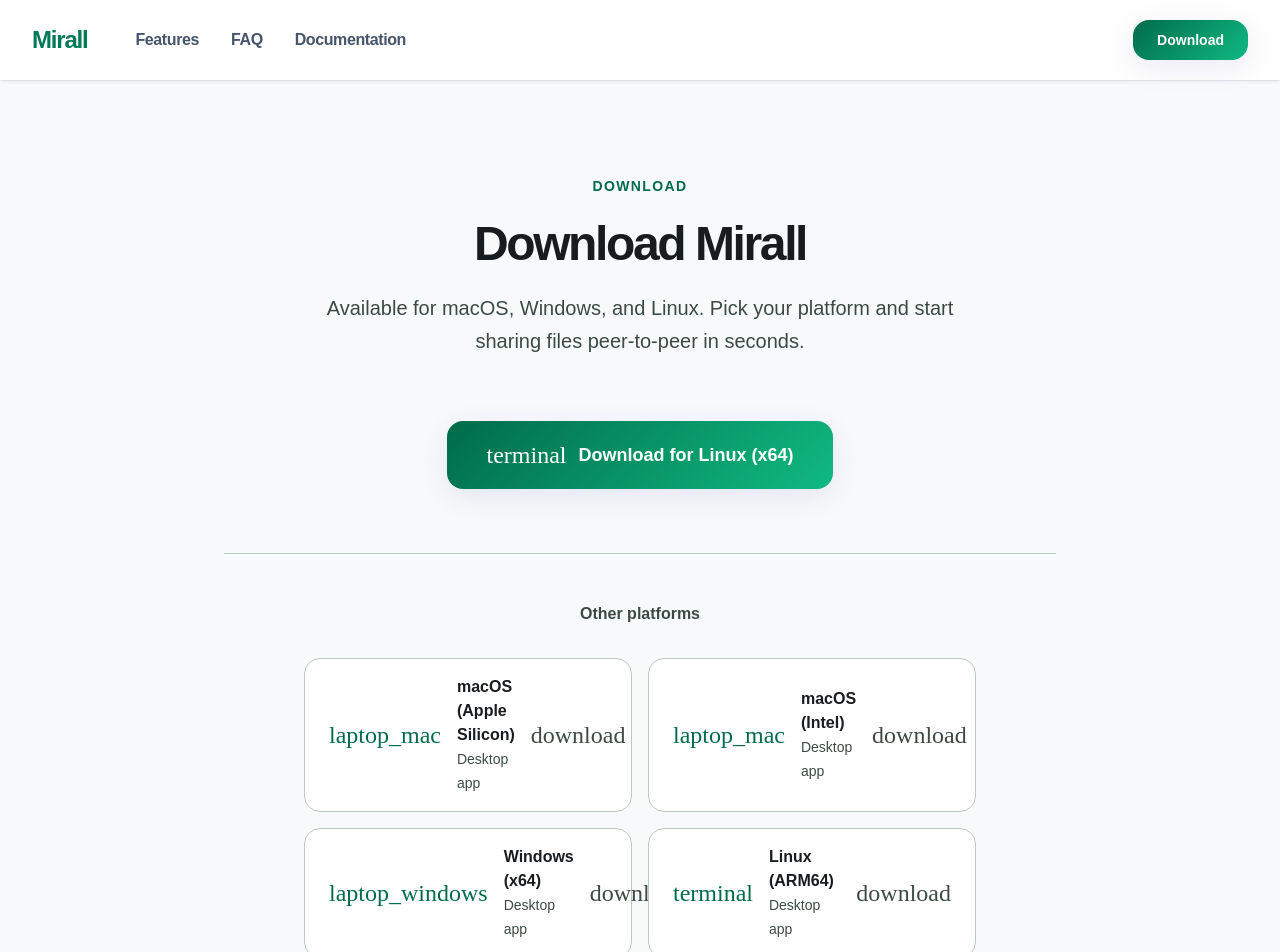
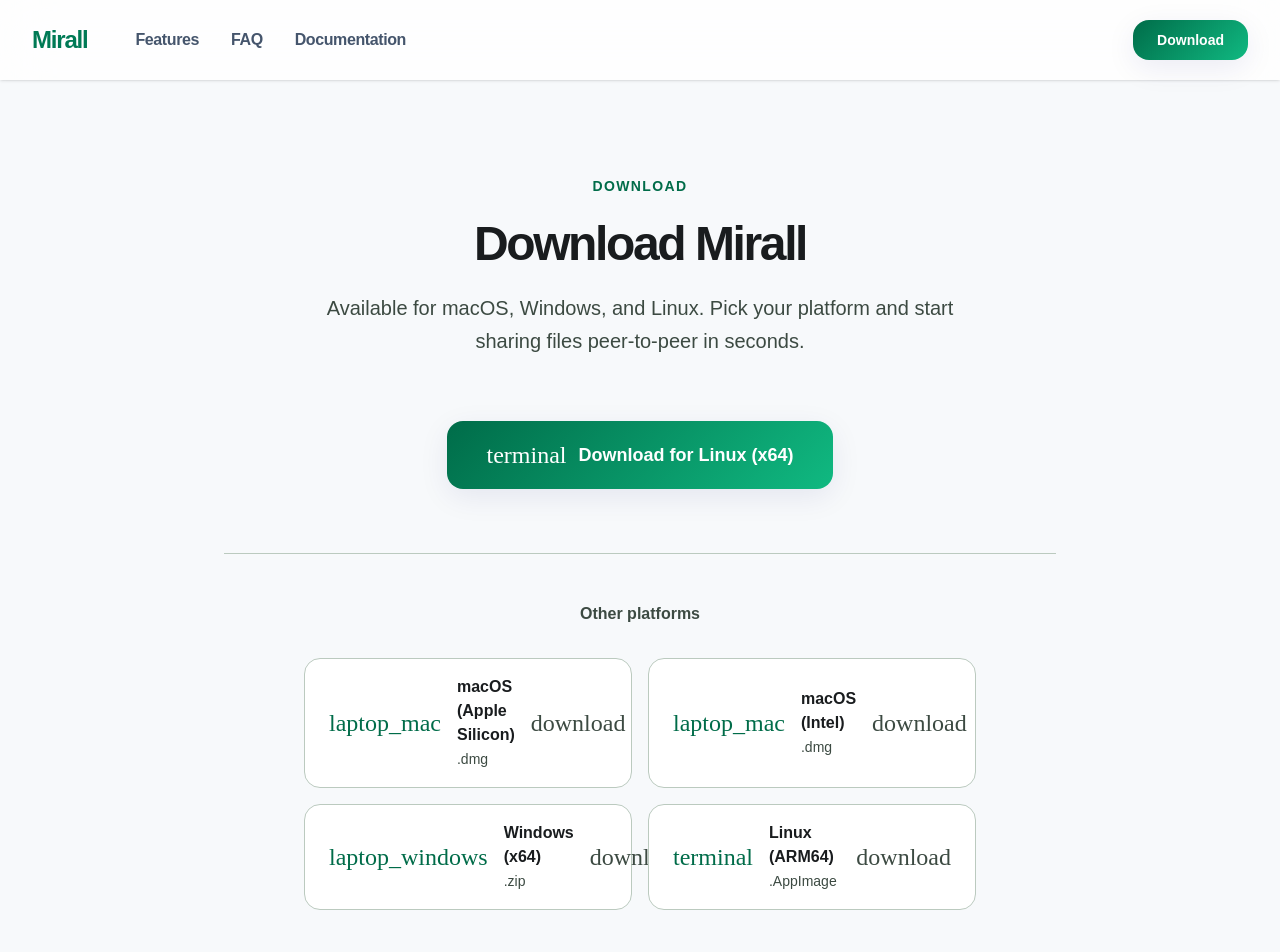
Before and after one commit to ok/mirall-website, a React (Vite) app: page /download in a window 1280 px wide. Shown: the top 952 px of the page. Built offline with nearby package versions, Linux system fonts and the light colour scheme; a web font is replaced by a local one.

Commit message:
Use platform-native download formats: .dmg, .AppImage, .zip

```diff
--- a/src/pages/Download.tsx
+++ b/src/pages/Download.tsx
@@ -9,14 +9,15 @@
   key: Platform
   icon: string
   translationKey: string
+  format: string
 }
 
 const platforms: PlatformInfo[] = [
-  { key: 'darwin-arm64', icon: 'laptop_mac', translationKey: 'download.platforms.macArm' },
-  { key: 'darwin-x64', icon: 'laptop_mac', translationKey: 'download.platforms.macIntel' },
-  { key: 'win32-x64', icon: 'laptop_windows', translationKey: 'download.platforms.windows' },
-  { key: 'linux-x64', icon: 'terminal', translationKey: 'download.platforms.linuxX64' },
-  { key: 'linux-arm64', icon: 'terminal', translationKey: 'download.platforms.linuxArm' },
+  { key: 'darwin-arm64', icon: 'laptop_mac', translationKey: 'download.platforms.macArm', format: '.dmg' },
+  { key: 'darwin-x64', icon: 'laptop_mac', translationKey: 'download.platforms.macIntel', format: '.dmg' },
+  { key: 'win32-x64', icon: 'laptop_windows', translationKey: 'download.platforms.windows', format: '.zip' },
+  { key: 'linux-x64', icon: 'terminal', translationKey: 'download.platforms.linuxX64', format: '.AppImage' },
+  { key: 'linux-arm64', icon: 'terminal', translationKey: 'download.platforms.linuxArm', format: '.AppImage' },
 ]
 
 function detectPlatform(): Platform | null {
@@ -85,7 +86,7 @@
                     <span className="material-symbols-outlined text-2xl text-primary">{platform.icon}</span>
                     <div>
                       <span className="font-bold text-on-surface block">{t(platform.translationKey)}</span>
-                      <span className="text-sm text-on-surface-variant">{t('download.desktop')}</span>
+                      <span className="text-sm text-on-surface-variant">{platform.format}</span>
                     </div>
                     <span className="material-symbols-outlined text-on-surface-variant ml-auto">download</span>
                   </a>
```
Also changed, not shown: vercel.json.
